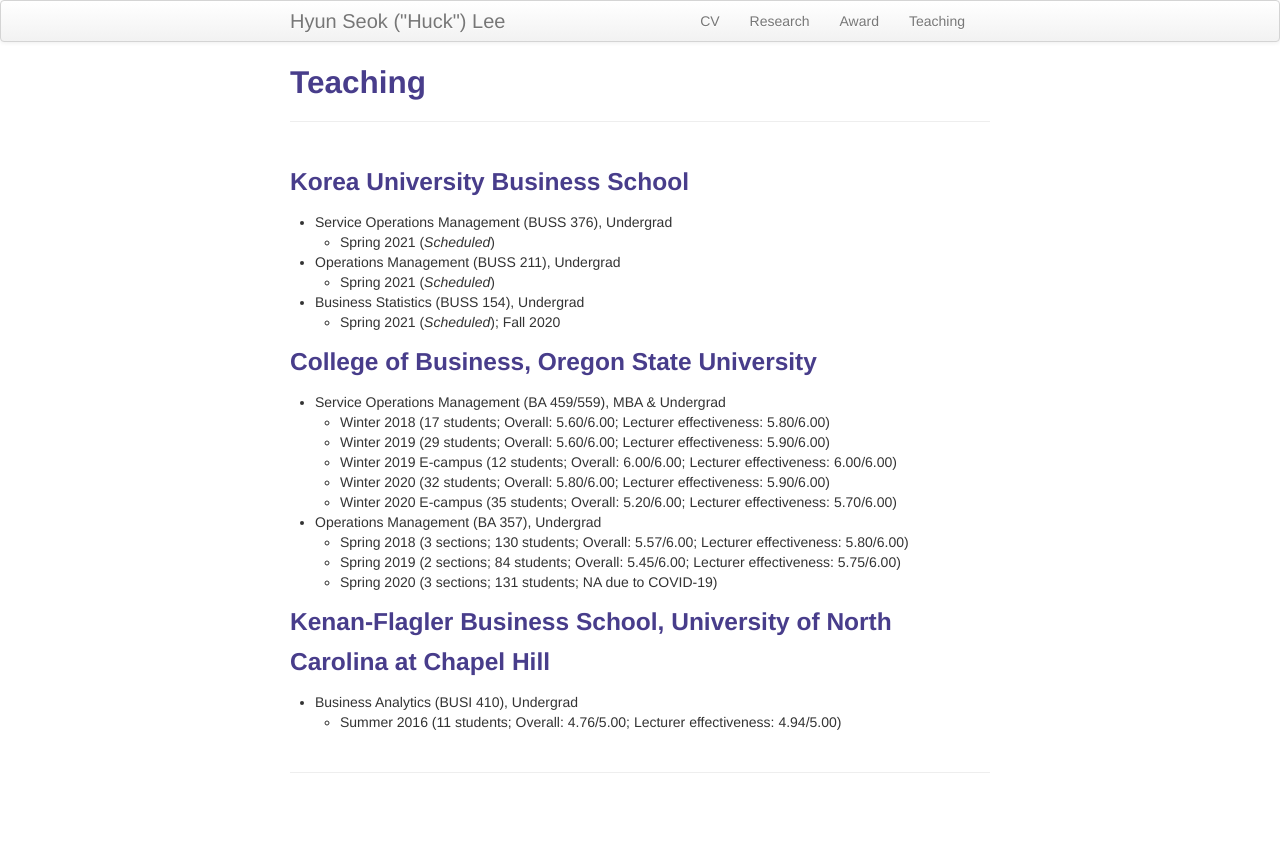
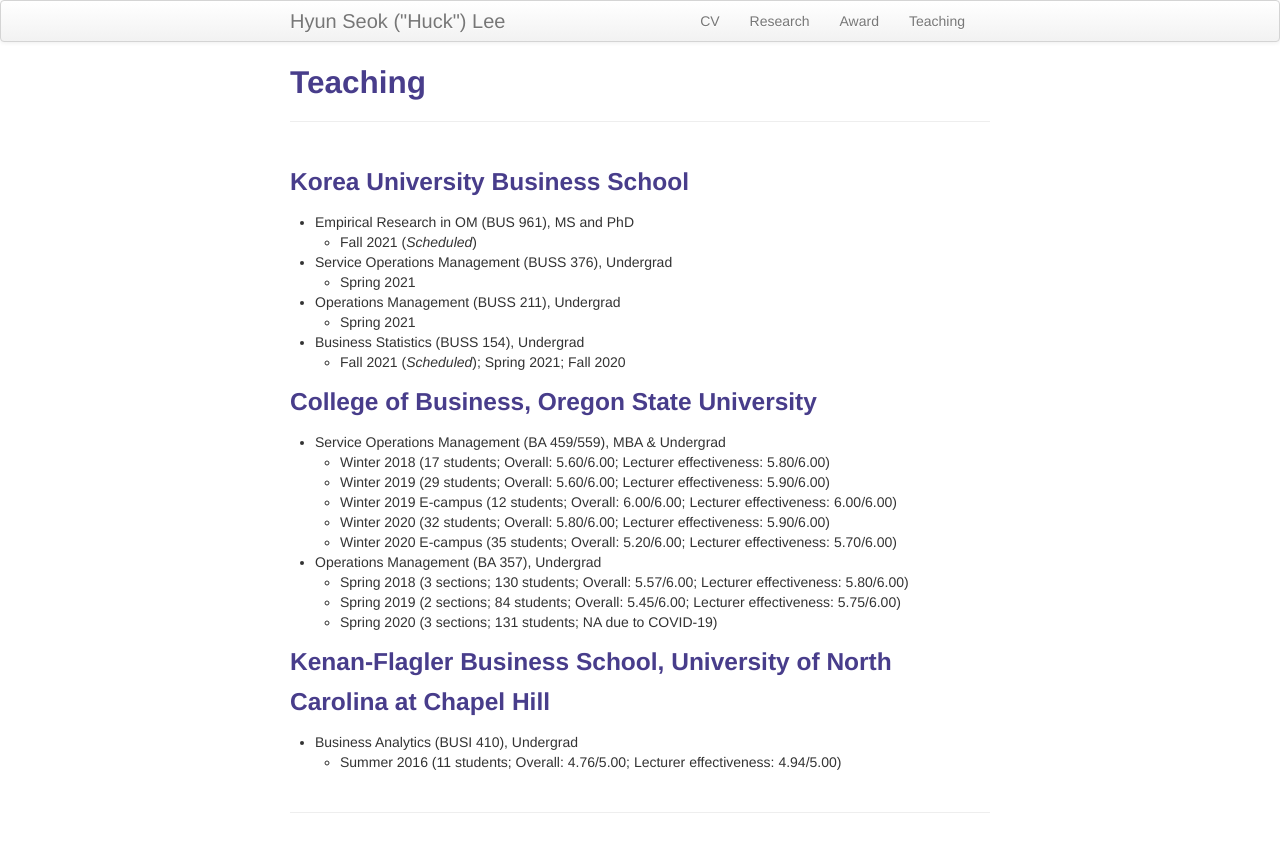
Before and after one commit to lordya2/lordya2.github.io, a Jekyll site: the page built from pages/teaching.md, in a window 1280 px wide. Shown: the top 852 px of the page. Built offline with Jekyll 4.4.1, drawn with Linux system fonts in a browser that asks for light colours.

Commit message:
Update teaching.md

```diff
--- a/pages/teaching.md
+++ b/pages/teaching.md
@@ -6,12 +6,14 @@ description: Hyun Seok ("Huck") Lee's Teaching
 
 
 ### Korea University Business School
+* Empirical Research in OM (BUS 961), MS and PhD
+  * Fall 2021 (*Scheduled*)
 * Service Operations Management (BUSS 376), Undergrad
-  * Spring 2021 (*Scheduled*)
+  * Spring 2021
 * Operations Management (BUSS 211), Undergrad
-  * Spring 2021 (*Scheduled*)
+  * Spring 2021
 * Business Statistics (BUSS 154), Undergrad
-  * Spring 2021 (*Scheduled*); Fall 2020
+  * Fall 2021 (*Scheduled*); Spring 2021; Fall 2020
 
 
 ### College of Business, Oregon State University
```
